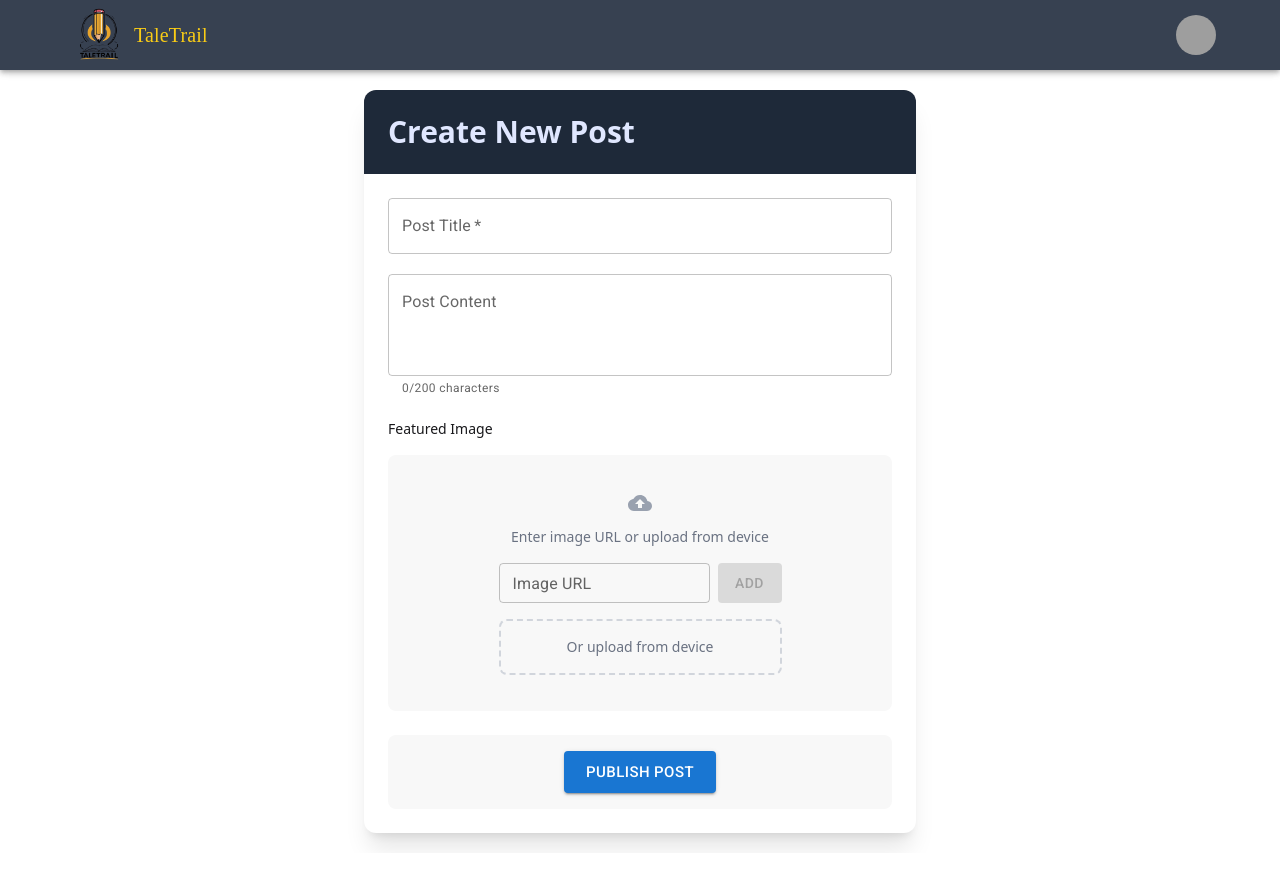
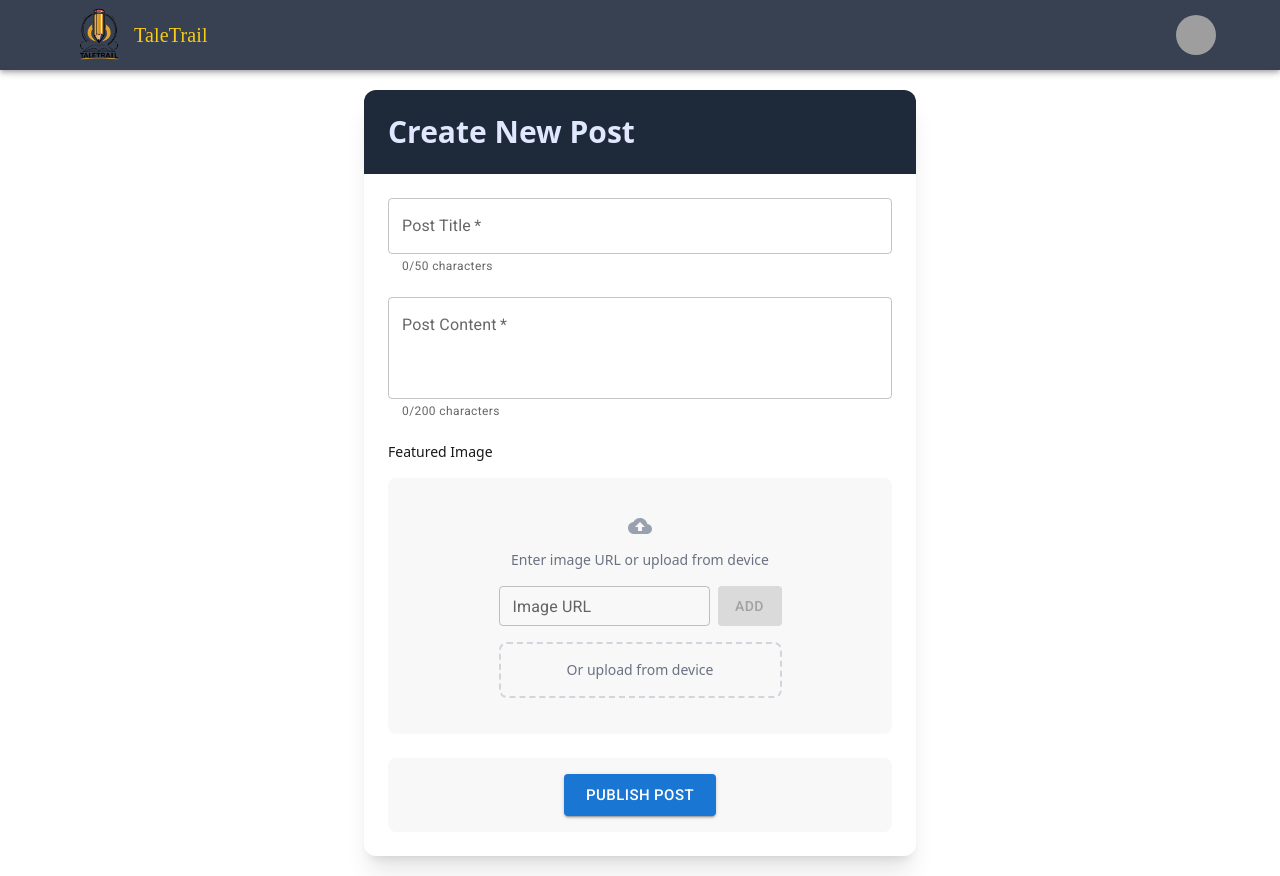
Before and after one commit to AmirMostafa-eng/TaleTrail, a React (Vite) app: page /post in a window 1280 px wide. Before the commit the page ends 853 px from the top, so only its background shows below. Built offline with nearby package versions, Linux system fonts and the light colour scheme; data requests are answered from the project's data file; grey boxes are pictures that could not be loaded; a web font is replaced by a local one.

Commit message:
updated post page to publish a post

```diff
--- a/data/db.json
+++ b/data/db.json
@@ -15,36 +15,45 @@
   ],
   "posts": [
     {
-      "postId": 1,
+      "id": 1,
       "publisherId": 1,
       "title": "First Post",
       "content": "This is Alice's first post.",
       "image": "https://th.bing.com/th/id/R.ad578cffe7d1d68c4b26188f65fd9c67?rik=JaMpOgbBkuKa6Q&pid=ImgRaw&r=0",
-      "publishedAt":"12/5/2025"
+      "publishedAt": "12/5/2025"
     },
     {
-      "postId": 2,
+      "id": 2,
       "publisherId": 2,
       "title": "Hello World",
       "content": "Bob says hello!",
       "image": "https://via.placeholder.com/150",
-      "publishedAt":"10/5/2025"
+      "publishedAt": "10/5/2025"
     },
     {
-      "postId": 3,
+      "id": 3,
       "publisherId": 2,
       "title": "Hello World",
       "content": "Bob says hello!",
       "image": "https://via.placeholder.com/150",
-      "publishedAt":"10/5/2025"
+      "publishedAt": "10/5/2025"
     },
     {
-      "postId": 4,
+      "id": 4,
       "publisherId": 1,
       "title": "Hello World",
       "content": "Bob says hello!",
       "image": "https://via.placeholder.com/150",
-      "publishedAt":"10/5/2025"
+      "publishedAt": "10/5/2025"
+    },
+    {
+      "publisherId": 1,
+      "title": "first post",
+      "content": "in the name of Allah",
+      "image": "https://images.unsplash.com/photo-1740448868355-0772ebaf9371?q=80&w=1374&auto=format&fit=crop&ixlib=rb-4.1.0&ixid=M3wxMjA3fDB8MHxwaG90by1wYWdlfHx8fGVufDB8fHx8fA%3D%3D",
+      "publishedAt": "14/6/2025",
+      "postId": 20,
+      "id": 5
     }
   ]
 }
--- a/src/App.jsx
+++ b/src/App.jsx
@@ -1,21 +1,49 @@
 import { Route, Routes } from "react-router";
-import ExplorePosts from "./pages/ExplorePosts";
 import HomePage from "./pages/HomePage";
 import Login from "./pages/Login";
 import Signup from "./pages/Signup";
 import PostPublish from "./pages/PostPublish";
-import PostsPage from "./pages/PostPage";
+import { useEffect, useState } from "react";
+import axios from "./api/axios";
 
 function App() {
+  const [posts, setPosts] = useState([]);
+  const [users, setUsers] = useState([]);
+  const loggedInUserId = 1;
+
+  const handlePublishPost = (post) => {
+    setPosts([...posts,post]);
+  }
+
+  useEffect(() => {
+    const fetchData = async () => {
+      const [postsRes, usersRes] = await Promise.all([
+        axios.get("/posts"),
+        axios.get("/users"),
+      ]);
+      setPosts(postsRes.data);
+      setUsers(usersRes.data);
+    };
+
+    fetchData();
+  }, []);
+
   return (
     <>
       <Routes>
-        <Route path="/login" element={<Login />}/>
-        <Route path="/signup" element={<Signup />}/>
-        <Route path="/" element={<HomePage />}/>
-        {/* <ExplorePosts /> */}
-        <Route path="/p" element={<PostsPage />}/>
-        <Route path="/post" element={<PostPublish />}/>
+        <Route path="/login" element={<Login />} />
+        <Route path="/signup" element={<Signup />} />
+        <Route
+          path="/"
+          element={
+            <HomePage
+              posts={posts}
+              users={users}
+              loggedInUserId={loggedInUserId}
+            />
+          }
+        />
+        <Route path="/post" element={<PostPublish loggedInUserId={loggedInUserId} handlePublishPost={handlePublishPost}/>} />
       </Routes>
     </>
   );
--- a/src/components/ContextTextField.jsx
+++ b/src/components/ContextTextField.jsx
@@ -7,6 +7,7 @@ const ContentTextField = ({ content, setContent }) => {
 
   return (
     <TextField
+      required
       fullWidth
       label="Post Content"
       variant="outlined"
--- a/src/components/ImageUploader.jsx
+++ b/src/components/ImageUploader.jsx
@@ -2,15 +2,16 @@ import React, { useState } from 'react';
 import { TextField, Button, Box } from '@mui/material';
 import { CloudUpload, Delete } from '@mui/icons-material';
 
-const ImageUploader = ({ featuredImage, setFeaturedImage }) => {
+const ImageUploader = ({ featuredImage, setFeaturedImage , setEmptyImage}) => {
   const [imageUrl, setImageUrl] = useState('');
 
   const handleUrlSubmit = (e) => {
     e.preventDefault();
-    e.stopPropagation(); // Add this to prevent form submission
+    e.stopPropagation();
     if (imageUrl.trim()) {
       setFeaturedImage(imageUrl);
       setImageUrl('');
+      setEmptyImage()
     }
   };
 
@@ -41,8 +42,8 @@ const ImageUploader = ({ featuredImage, setFeaturedImage }) => {
             <p className="text-sm text-gray-500 mb-4">Enter image URL or upload from device</p>
 
             <Box
-              component="form"
-              onSubmit={handleUrlSubmit}
+              component="div"
+
               className="flex gap-2"
             >
               <TextField
--- a/src/components/NavBar.jsx
+++ b/src/components/NavBar.jsx
@@ -42,8 +42,8 @@ export default function NavBar() {
           <Typography
             variant="h6"
             noWrap
-            component="a"
-            href="/"
+            component="p"
+            // href="/"
             sx={{
               mr: 2,
               display: {  md: "flex" },
--- /dev/null
+++ b/src/components/TitleTextField.jsx
@@ -0,0 +1,23 @@
+import { TextField } from "@mui/material";
+import React from "react";
+
+export default function TitleTextField({ title, setTitle }) {
+  const maxLength = 50;
+  return (
+    <TextField
+      name="title"
+      fullWidth
+      label="Post Title"
+      variant="outlined"
+      value={title}
+      onChange={(e) => {
+        if (e.target.value.length <= maxLength){
+          setTitle(e.target.value)
+        }
+      }}
+      helperText={`${title.length}/${maxLength} characters`}
+      required
+      sx={{ marginBottom: "20px" }}
+    />
+  );
+}
--- a/src/pages/HomePage.jsx
+++ b/src/pages/HomePage.jsx
@@ -1,77 +1,31 @@
-import React, { useState } from 'react';
-import {
-  AppBar,
-  Toolbar,
-  Typography,
-  IconButton,
-  Drawer,
-  List,
-  ListItem,
-  ListItemIcon,
-  ListItemText,
-  Card,
-  CardMedia,
-  CardContent,
-  CardActions,
-  Avatar,
-  Chip,
-  TextField,
-  Fab,
-  Box,
-  Grid,
-  Container
-} from '@mui/material';
-import {
-  Menu,
-  Search,
-  Add,
-  Favorite,
-  Share,
-  MoreVert,
-  Home,
-  Explore,
-  Notifications,
-  Mail,
-  Bookmark
-} from '@mui/icons-material';
-import NavBar from '../components/NavBar';
-import PostsPage from './PostPage';
-import { Link } from 'react-router';
+// import React, { useState } from 'react';
+import { Fab, Container } from "@mui/material";
+import { Add } from "@mui/icons-material";
+import NavBar from "../components/NavBar";
+import PostsPage from "./PostPage";
+import { Link } from "react-router";
 
-export default function HomePage() {
-  const [drawerOpen, setDrawerOpen] = useState(true);
-  const [searchQuery, setSearchQuery] = useState('');
-
-  // Sample plog posts data
-
-  const toggleDrawer = (open) => () => {
-    setDrawerOpen(open);
-  };
-
-  // const handleLike = (postId) => {
-  //   setPosts(posts.map(post =>
-  //     post.id === postId ? {...post, likes: post.likes + 1} : post
-  //   ));
-  // };
-
-  // const filteredPosts = posts.filter(post =>
-  //   post.caption.toLowerCase().includes(searchQuery.toLowerCase()) ||
-  //   post.tags.some(tag => tag.toLowerCase().includes(searchQuery.toLowerCase()))
-  // );
+export default function HomePage(props) {
+  const { posts, users, loggedInUserId } = props;
 
   return (
     <div className="min-h-screen bg-gray-50">
       <NavBar />
-
-      {/* {/* Main Content */}
-      <Container maxWidth="lg" className="py-8">
+      <Container maxWidth="lg" className="py-4">
         {/* Create Post Button */}
         <Link to="/post" className="fixed bottom-8 right-8 z-10">
-          <Fab sx={{backgroundColor: "var(--dark-gray)" , color: "white"}} aria-label="add">
+          <Fab
+            sx={{ backgroundColor: "var(--dark-gray)", color: "white" }}
+            aria-label="add"
+          >
             <Add />
           </Fab>
         </Link>
-        <PostsPage />
+        <PostsPage
+          posts={posts}
+          users={users}
+          loggedInUserId={loggedInUserId}
+        />
       </Container>
     </div>
   );
--- a/src/pages/PostPage.jsx
+++ b/src/pages/PostPage.jsx
@@ -4,25 +4,9 @@ import PostCard from '../components/PostCard';
 
 
 
-const PostsPage = () => {
-  const [posts, setPosts] = useState([]);
-  const [users, setUsers] = useState([]);
-  const loggedInUserId = 1;
+export default function PostsPage(props) {
 
-
-
-  useEffect(() => {
-    const fetchData = async () => {
-      const [postsRes, usersRes] = await Promise.all([
-        axios.get('/posts'),
-        axios.get('/users'),
-      ]);
-      setPosts(postsRes.data);
-      setUsers(usersRes.data);
-    };
-
-    fetchData();
-  }, []);
+  const {posts , users , loggedInUserId} = props;
 
   const getUser = (id) => users.find((user) => user.id === id);
 
@@ -42,5 +26,3 @@ const PostsPage = () => {
     </div>
   );
 };
-
-export default PostsPage;
--- a/src/pages/PostPublish.jsx
+++ b/src/pages/PostPublish.jsx
@@ -1,23 +1,47 @@
 // pages/PostPublish.jsx
 import React, { useState } from 'react';
-import { TextField, Button, Chip, Container } from '@mui/material';
+import { TextField, Button, Chip, Container, FormHelperText } from '@mui/material';
 import ContentTextField from '../components/ContextTextField';
 import ImageUploader from '../components/ImageUploader';
 import NavBar from '../components/NavBar';
+import { useNavigate } from 'react-router';
+import axios from '../api/axios';
+import TitleTextField from '../components/TitleTextField';
 
 
-const PostPublish = () => {
-  const [title, setTitle] = useState('');
-  const [content, setContent] = useState('');
-  const [featuredImage, setFeaturedImage] = useState(null);
+export default function PostPublish(props){
+  const {loggedInUserId , post , handlePublishPost} = props;
 
-  const handleSubmit = (e) => {
+  const [title, setTitle] = useState(post? post.title : '');
+  const [content, setContent] = useState(post? post.content : '');
+  const [featuredImage, setFeaturedImage] = useState(post? post.image : null);
+  const [emptyImage , setEmptyImage] = useState(false);
+
+  const navigate = useNavigate();
+  const date = new Date();
+
+
+  const handleSubmit = async (e) => {
     e.preventDefault();
-    console.log({
-      title,
-      content,
-      featuredImage,
-    });
+    if (featuredImage == null) {
+      setEmptyImage(true) ;
+      return;
+    }
+
+    const dataToSend = {
+    publisherId: loggedInUserId,
+    title:title,
+    content: content,
+    image: featuredImage,
+    publishedAt:`${date.getDate()}/${date.getMonth()+1}/${date.getFullYear()}`,
+    postId: 20
+  }
+    console.log(dataToSend);
+
+    const newPost = await axios.post('http://localhost:3001/posts' , dataToSend);
+    // handlePublishPost(newPost);
+
+    // navigate('/');
   };
 
   return (
@@ -30,22 +54,16 @@ const PostPublish = () => {
         </div>
 
         <form onSubmit={handleSubmit} className="p-6 space-y-6">
-          <TextField
-            fullWidth
-            label="Post Title"
-            variant="outlined"
-            value={title}
-            onChange={(e) => setTitle(e.target.value)}
-            required
-            sx={{ marginBottom: '20px' }}
-          />
+          <TitleTextField title={title} setTitle={setTitle}/>
 
           <ContentTextField content={content} setContent={setContent} />
 
           <ImageUploader
+            setEmptyImage ={setEmptyImage}
             featuredImage={featuredImage}
             setFeaturedImage={setFeaturedImage}
           />
+          {emptyImage &&<FormHelperText sx={{textAlign: 'center'}} error>please choose an image</FormHelperText>}
 
           <div className="flex items-center justify-center p-4 bg-base-200 rounded-lg">
             <Button
@@ -63,5 +81,3 @@ const PostPublish = () => {
     </>
   );
 };
-
-export default PostPublish;
```
Also changed, not shown: src/components/PostCard.jsx (+32 -15 lines).
